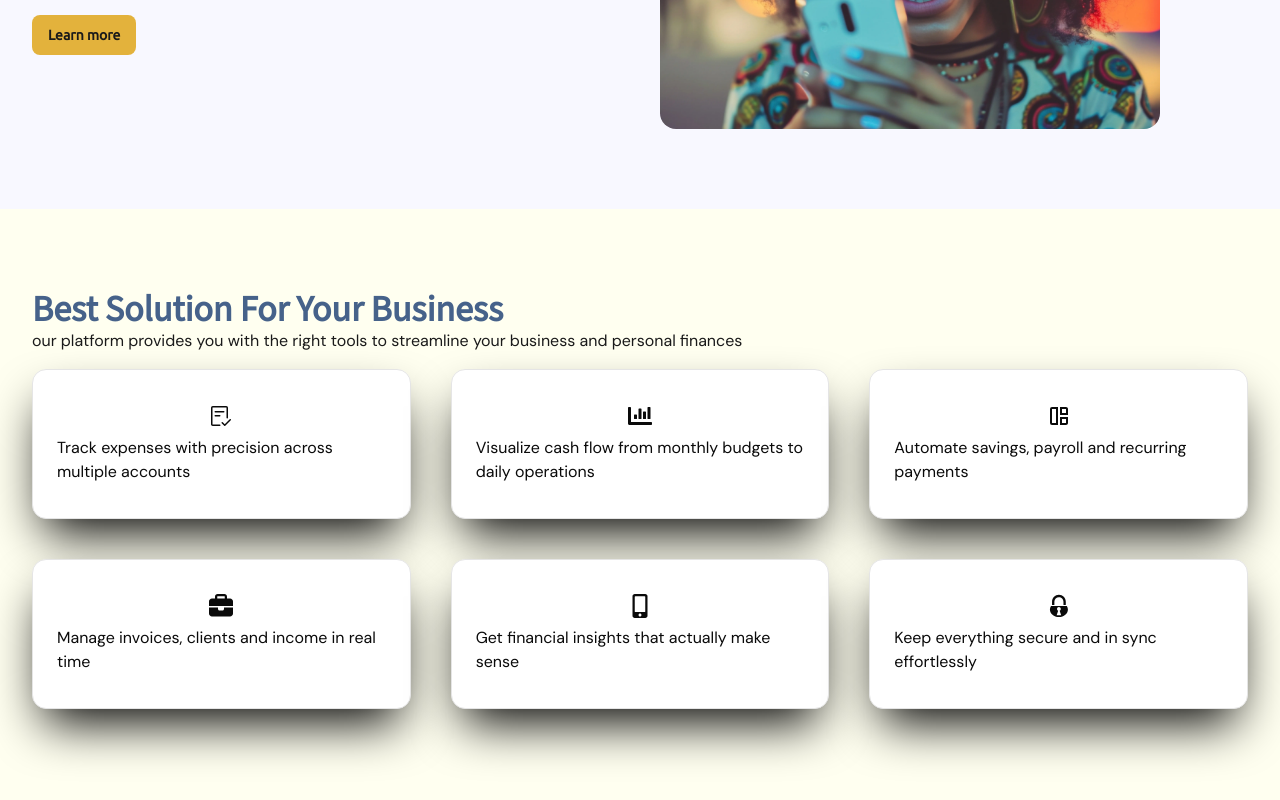
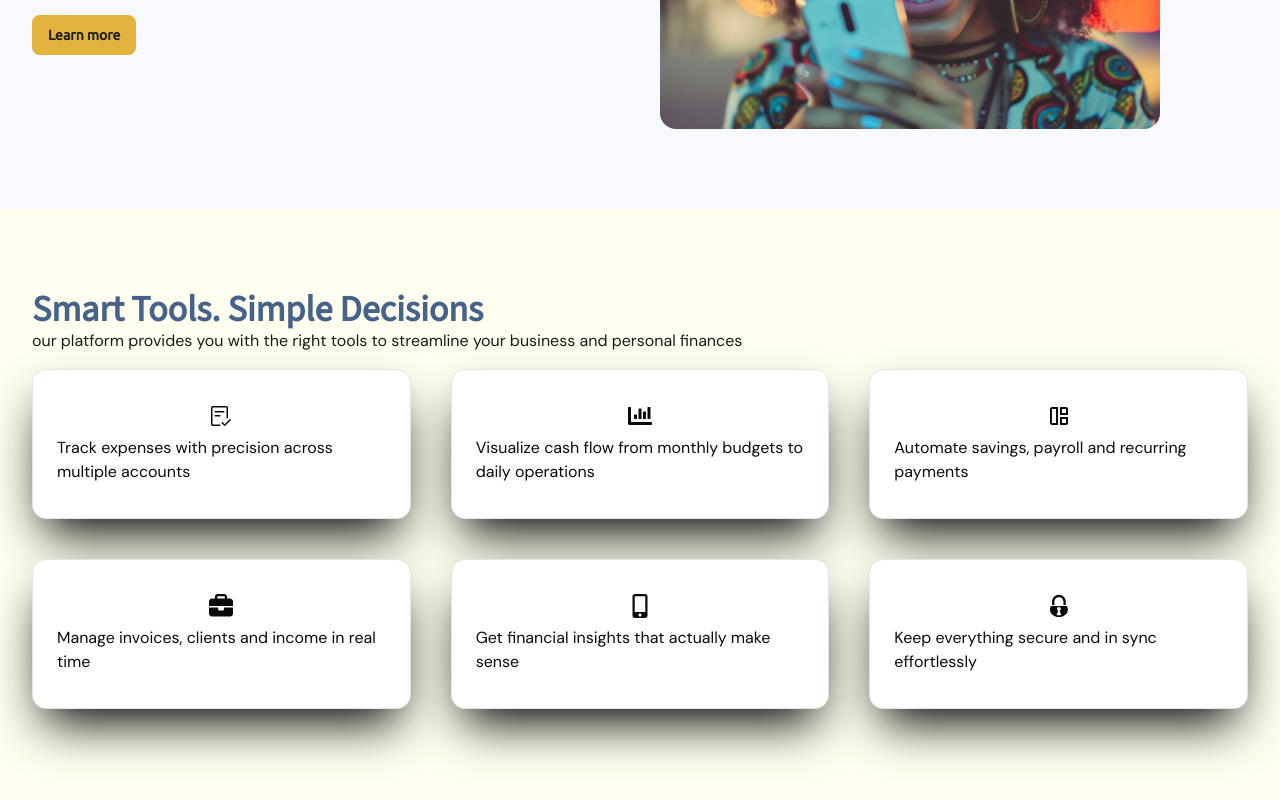
Before and after one commit to Favour1692/fintech-site, a Next.js app: page / in a window 1280 px wide. Shown: the part 1084-1884 px from the top of the page. Built offline with nearby package versions, Linux system fonts and the light colour scheme.

Commit message:
made some adjustments

```diff
--- a/app/layout.tsx
+++ b/app/layout.tsx
@@ -17,7 +17,7 @@ export default function RootLayout({
   children: React.ReactNode;
 }>) {
   return (
-    <html lang="en" suppressHydrationWarning className={`${h1font.variable} ${h2font.variable} ${buttonfont.variable} ${logofont.variable}`}>
+    <html lang="en" suppressHydrationWarning className={`${h1font.variable} ${h2font.variable} ${buttonfont.variable} ${logofont.variable} scroll-smooth`}>
       <body className="overflow-x-hidden">
         <ThemeProvider attribute="class" defaultTheme="system" enableSystem disableTransitionOnChange>
           <AosInit />
--- a/app/page.tsx
+++ b/app/page.tsx
@@ -86,7 +86,7 @@ const Home = () => {
       <div className="py-20 px-4 sm:px-6 lg:px-8 bg-ivory text-graphite dark:bg-graphite dark:text-darkwhite">
         <div className="max-w-7xl mx-auto" data-aos="fade-right">
           <h2 className="capitalize" data-aos="fade-up" data-aos-delay="200">
-            best solution for your business
+            smart tools. simple decisions
           </h2>
           <p data-aos="fade-up" data-aos-delay="400">
             our platform provides you with the right tools to streamline your business and personal finances
--- a/components/Navbar.tsx
+++ b/components/Navbar.tsx
@@ -50,7 +50,9 @@ const Navbar = () => {
                 </Link>
               );
             })}
-            <AnimatedBtn>Download app</AnimatedBtn>
+            <Link href="/#playstore">
+              <AnimatedBtn>Download app</AnimatedBtn>
+            </Link>
             <Mode />
           </div>
           <div className="lg:hidden flex gap-2 items-center">
```
